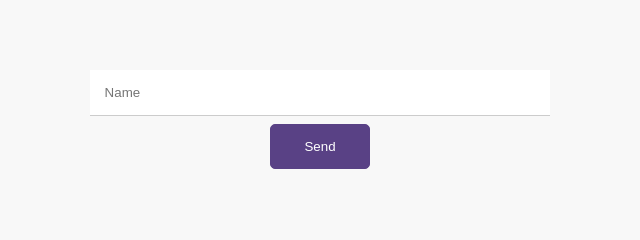
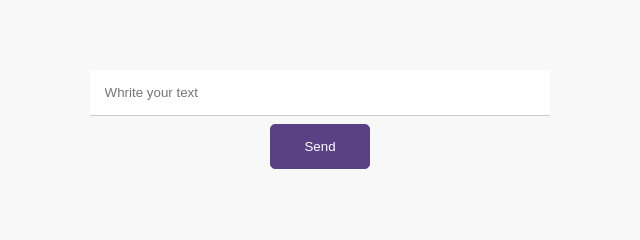
Before and after one commit to drtaupier/AI-Sentiment-Analysis-Application, a website built with webpack: page src/client/views/index.html in a window 1280 px wide. Shown: the part 217-457 px from the top of the page, 288-928 px from the left. Built offline with nearby package versions, Linux system fonts and the light colour scheme.

Commit message:
Changed my placeholder

```diff
--- a/src/client/views/index.html
+++ b/src/client/views/index.html
@@ -14,7 +14,7 @@
             <section id="section">
                 <article id='article'>
                     <form id='form'>
-                        <input type="text" name="name" id="name" placeholder="Name">
+                        <input type="text" name="name" id="name" placeholder="Whrite your text">
                         <input type="submit" id='send' value="Send">
                     </form>
                 </article>
```
